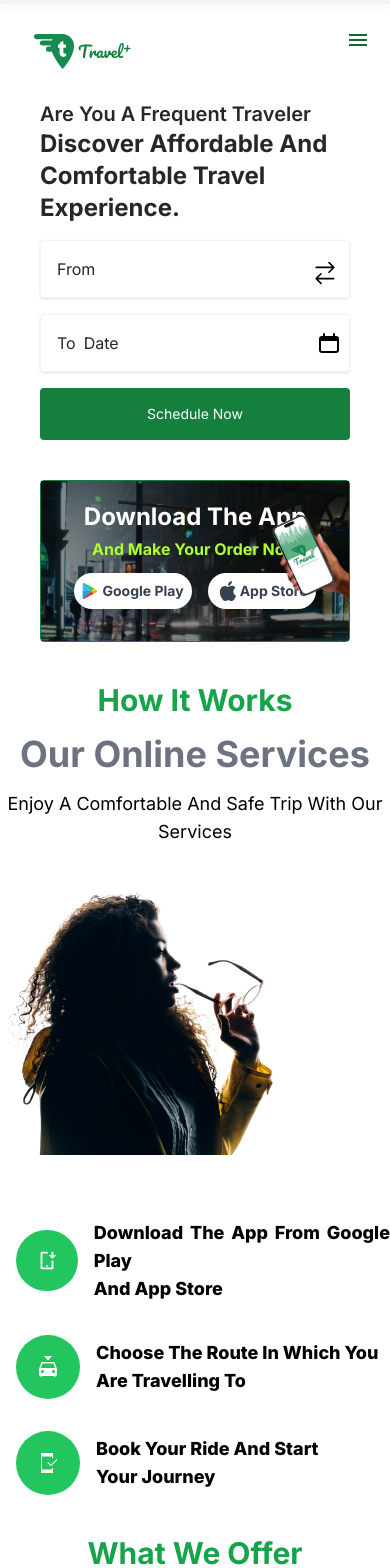
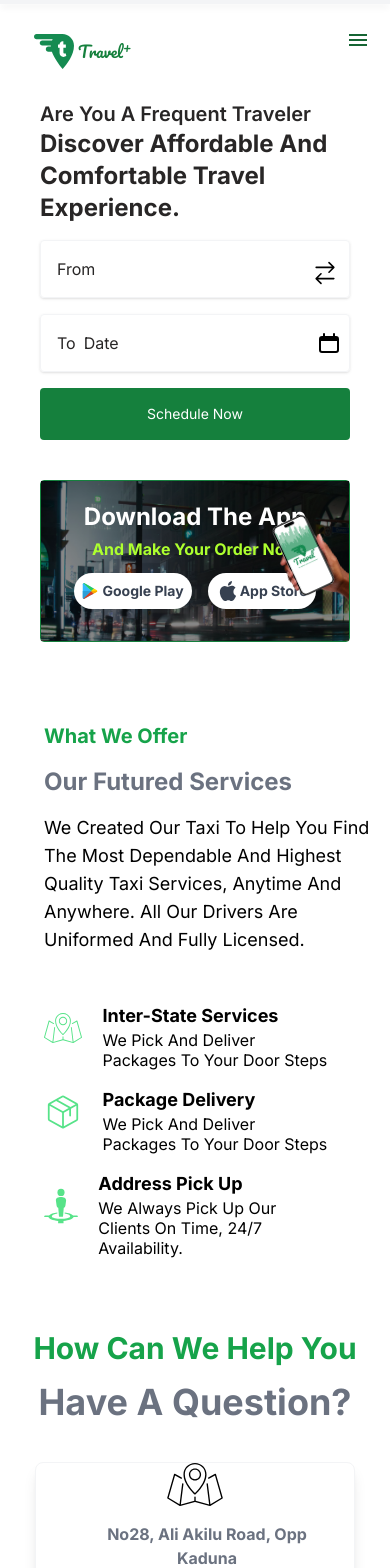
Before and after one commit to techvalleyng/travelplus_landing, a React (Vite) app: page / in a window 390 px wide. Shown: the top 1568 px of the page. Built offline with nearby package versions, Linux system fonts and the light colour scheme.

Commit message:
added responsiveness for services

```diff
--- a/src/components/Services.tsx
+++ b/src/components/Services.tsx
@@ -9,14 +9,15 @@ import sharp from '../assets/sharp.svg';
 export default function Services() {
   return (
     <div id='services'>
-      <div className="text-center capitalize font-inter">
+
+      <div className="hidden md:block text-center capitalize font-inter">
         <h3 className="text-3xl font-bold mb-4 font-inter text-green-600">How it works</h3>
-        <h1 className="text-gray-500 mb-4 font-bold font-inter text-4xl md:text-6xl">Our  Online Services</h1>
+        <h1 className="text-gray-500 mb-4 font-bold font-inter text-4xl md:text-4xl">Our  Online Services</h1>
         <p className="text-lg font-inter mb-4">
           Enjoy a comfortable and safe trip with our services
         </p>
       </div>
-      <div className="flex flex-col md:flex-row justify-evenly items-center">
+      <div className="hidden md:flex flex-col md:flex-row justify-evenly items-center">
         <div className="flex-1">
           <img className='w-3/4 md:w-full object-cover' src={women} alt="Women" />
         </div>
@@ -36,34 +37,35 @@ export default function Services() {
           </div>
         </div>
       </div>
+
       <div className="container-fluid relative py-10 px-4">
-        <div className="text-center">
-          <h3 className="text-3xl font-bold mb-4 font-inter text-green-600">What We Offer</h3>
-          <h1 className="text-gray-500 mb-4 font-bold font-inter text-4xl md:text-6xl">Our Futured Services</h1>
+        <div className="ml-7  md:text-center">
+          <h3 className="text-xl md:text-3xl font-bold mb-4 font-inter text-green-600">What We Offer</h3>
+          <h1 className="text-gray-500 mb-4 font-bold font-inter text-2xl md:text-4xl">Our Futured Services</h1>
           <p className="text-lg capitalize font-inter mb-4">
-            We created our Taxi to help you find the most dependable and highest quality taxi Services, Anytime <br />and Anywhere. All our drivers are uniformed and fully licensed.
+            We created our Taxi to help you find the most dependable and highest quality taxi Services, Anytime and Anywhere. All our drivers are uniformed and fully licensed.
           </p>
         </div>
-        <div className="flex flex-col md:flex-row flex-wrap mx-auto items-center      justify-around my-8">
-          <div className="text-center m-4 flex-1 max-w-[200px] sm:max-w-[250px]">
-            <img className='w-24 sm:w-28 mx-auto' src={map} alt="Inter-State Services" />
+        <div className="flex flex-col md:flex-row flex-wrap mx-auto md:items-center      md:justify-around my-8">
+          <div className="flex space-x-5 md:space-x-5 ml-7 md:ml-0  md:flex-col md:text-center w-72 md:m-4 md:flex-1 md:max-w-[200px] sm:max-w-[250px]">
+            <img className='w-16 md:w-24 sm:w-28 md:mx-auto' src={map} alt="Inter-State Services" />
             <div className="capitalize font-inter mt-4">
               <h1 className="font-bold text-lg sm:text-xl">Inter-State Services</h1>
-              <p className="leading-5 sm:leading-6">We pick and <br /> deliver packages<br /> to your door steps</p>
+              <p className="leading-5 sm:leading-6">We pick and  deliver packages to your door steps</p>
             </div>
           </div>
-          <div className="text-center m-4 flex-1 max-w-[200px] sm:max-w-[250px]">
-            <img className='w-24 sm:w-28 mx-auto' src={packages} alt="Package Delivery" />
+          <div className="flex space-x-5 md:space-x-5 ml-7  md:ml-0 md:flex-col md:text-center w-72 md:m-4 md:flex-1 md:max-w-[200px] sm:max-w-[250px]">
+            <img className='w-16 md:w-24 sm:w-28 md:mx-auto' src={packages} alt="Package Delivery" />
             <div className="capitalize font-inter mt-4">
               <h1 className="font-bold text-lg sm:text-xl">Package Delivery</h1>
-              <p className="leading-5 sm:leading-6">We pick and <br />deliver packages<br /> to your door steps</p>
+              <p className="leading-5 sm:leading-6">We pick and deliver packages to your door steps</p>
             </div>
           </div>
-          <div className="text-center m-4 flex-1 max-w-[200px] sm:max-w-[250px]">
-            <img className='w-24 sm:w-28 mx-auto' src={man} alt="Address Pick Up" />
+          <div className="flex space-x-5 md:space-x-5 ml-7 md:ml-0 md:flex-col md:text-center md:m-4 md:flex-1 w-72 md:max-w-[200px] sm:max-w-[250px]">
+            <img className='w-16 md:w-24 sm:w-28 md:mx-auto' src={man} alt="Address Pick Up" />
             <div className="capitalize font-inter mt-4">
               <h1 className="font-bold text-lg sm:text-xl">Address Pick Up</h1>
-              <p className="leading-5 sm:leading-6">We always pick up <br />our clients on <br />time, 24/7<br /> Availability.</p>
+              <p className="leading-5 sm:leading-6">We always pick up our clients on time, 24/7 Availability.</p>
             </div>
           </div>
         </div>
```
